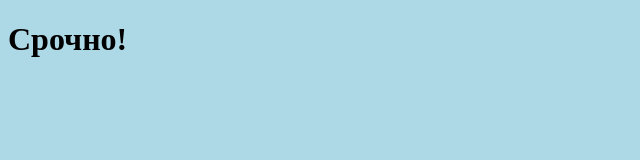
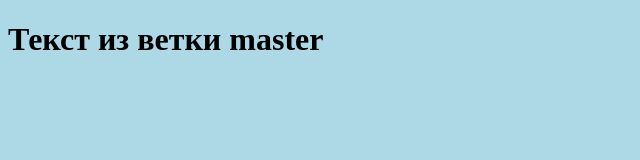
Before and after one commit to LoreGleb4ik/Lab25, a plain HTML site: page index.html in a window 1280 px wide. Shown: the whole page, without its empty margins (0-640 px from the left). Drawn offline with Linux system fonts and the light colour scheme.

Commit message:
Изменил заголовок в master

```diff
--- a/index.html
+++ b/index.html
@@ -5,6 +5,6 @@
     <title>Проект</title>
 </head>
 <body>
-    <h1>Срочно!</h1>
+    <h1>Текст из ветки master</h1>
 </body>
 </html>
```
